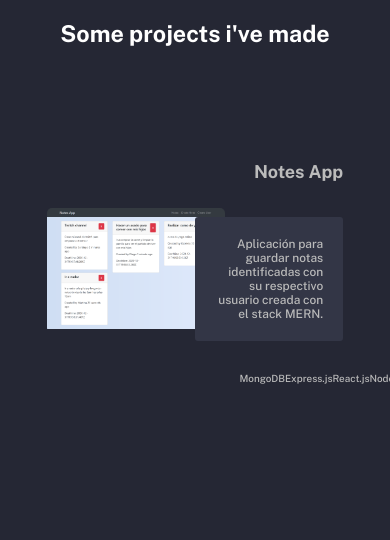
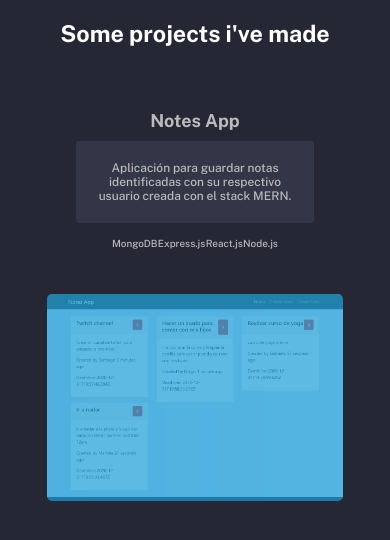
Before and after one commit to TomasSacripanti/Portfolio, a React (Create React App) app: page / in a window 390 px wide. Shown: the part 1495-2035 px from the top of the page. Built offline with nearby package versions, Linux system fonts and the light colour scheme.

Commit message:
Maquetamos, ajustamos tamaños y hover effect en la imagen de la sección Projects

```diff
--- a/src/components/Projects.js
+++ b/src/components/Projects.js
@@ -10,6 +10,9 @@ export class Projects extends Component {
                 <div className="project project__one">
                     <div className="project__image">
                         <img src={notesImg} alt="Notes App (MERN Stack)"/>
+                        <div className="project__overlay--one">
+                            <a href="www.google.com"></a>
+                        </div>
                     </div>
                     <div className="project__description">
                         <h4>Notes App</h4>
--- a/src/components/styles/Projects.css
+++ b/src/components/styles/Projects.css
@@ -14,13 +14,34 @@
 
 .project__image {
     width: 60%;
+    position: relative;
+    overflow: hidden;
     border-radius: 5px;
-    overflow: hidden;
+}
 
+.project__image:hover .project__overlay--one {
+    opacity: 0;
 }
 
 .project__image > img {
     width: 100%;
+}
+
+.project__overlay--one {
+    width: 100%;
+    height: 100%;
+    background-color: #1a9fd8b4;
+    position: absolute;
+    top: 0;
+    left: 0;
+    z-index: 10;
+    opacity: 1;
+    transition: 1s ease-out;
+}
+
+.project__overlay--one > a {
+    width: 100%;
+    height: 100%;
 }
 
 .project {
@@ -65,3 +86,51 @@
 .project__technologies > li {
     font-size: .5rem;
 }
+
+
+
+
+
+
+@media screen and (max-width: 876px) {
+    .project__description > h4 {
+        margin: 25px 0;
+    }
+    .project__technologies {
+        margin: 20px 0;
+    }
+}
+
+@media screen and (max-width: 768px) {
+    .project__description > h4 {
+        margin: 20px 0;
+    }
+    .project__description > p {
+        margin: 0;
+    }
+    .project__technologies {
+        margin: 15px 0;
+    }
+}
+
+@media screen and (max-width: 640px) {
+    .project {
+        height: auto;
+        flex-direction:column-reverse;
+    }
+    .project__image {
+        width: 100%;
+    }
+    .project__description {
+        width: 80%;
+        position: initial;
+        align-items: center;
+        margin: 30px 0;
+    }
+    .project__description > p {
+        text-align: center;
+    }
+    .project__description > h4 {
+        margin: 10px 0;
+    }
+}
```
Also changed, not shown: 1 other file (tests, documents, lock files or other folders).
